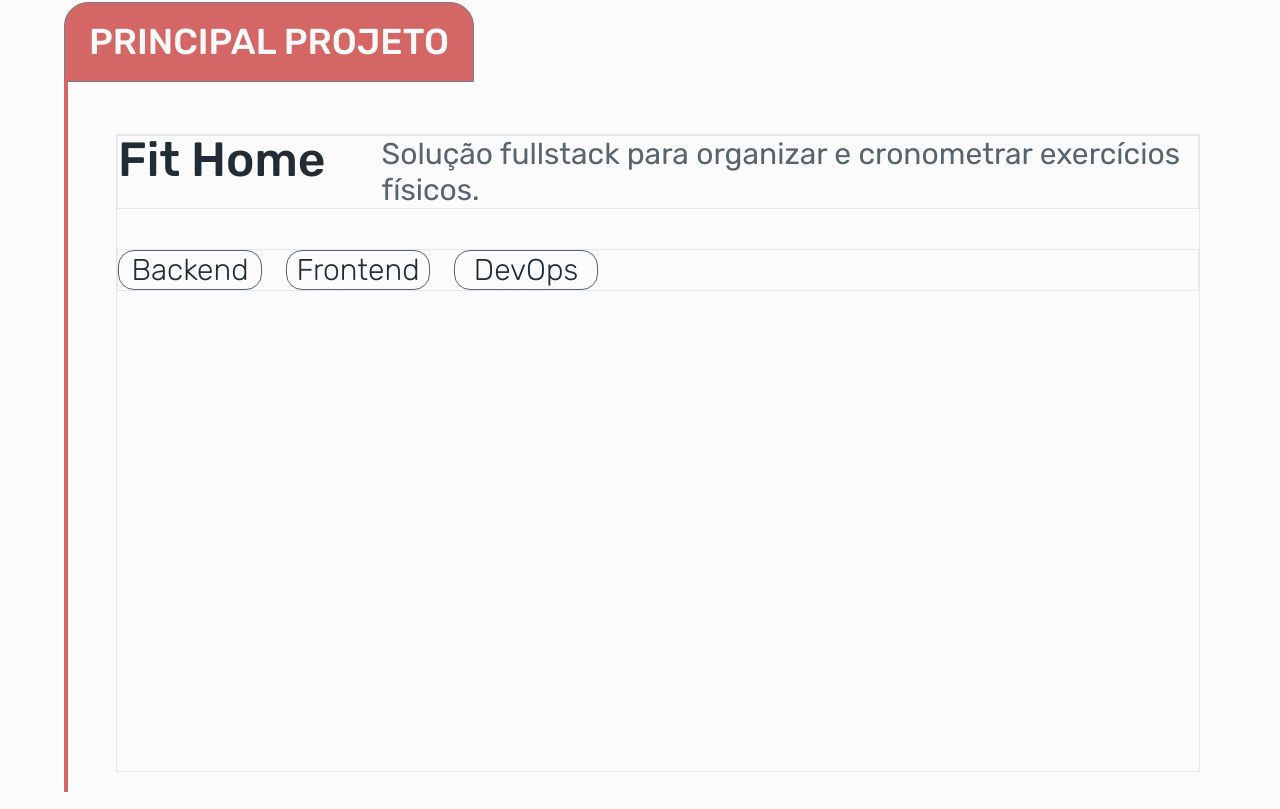
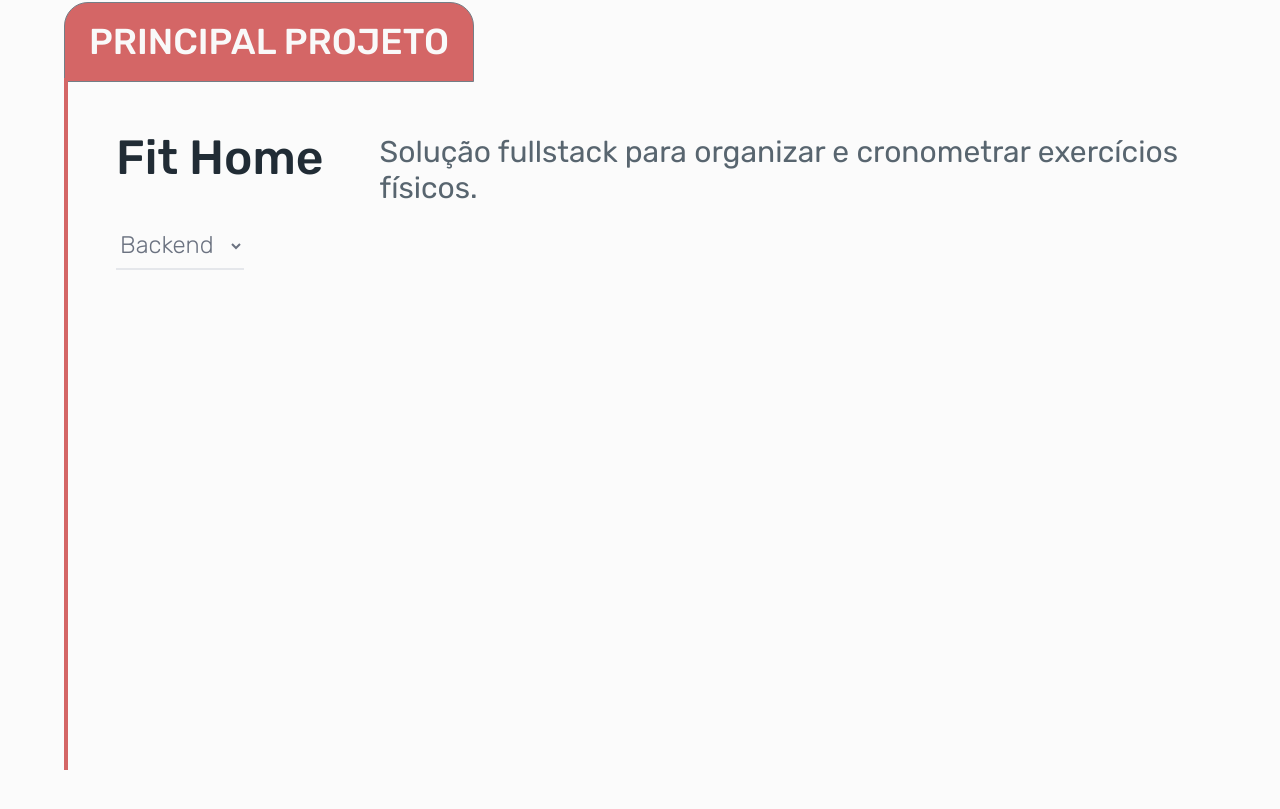
Before and after one commit to felipemalli/portfolio, a React (Vite) app: page / in a window 1280 px wide. Shown: the part 1511-2320 px from the top of the page. Built offline with nearby package versions, Linux system fonts and the light colour scheme.

Commit message:
feat: create select technology area

```diff
--- a/src/pages/LandingPage.tsx
+++ b/src/pages/LandingPage.tsx
@@ -31,26 +31,20 @@ export const LandingPage: React.FC = () => {
                   PRINCIPAL PROJETO
               </h2>
               <div className='border-t-4 md:border-0 md:border-l-4 border-primary-500 h-fit -mt-1 px-4 md:pl-12 pt-14 pb-5'>
-                <div className='border h-full'>
-                  <div className='flex gap-5 lg:gap-14 border flex-col lg:flex-row'>
+                <div className='h-full'>
+                  <div className='flex gap-5 lg:gap-14 flex-col lg:flex-row'>
                     <h3 className='text-customBlue-900 text-5xl font-medium whitespace-nowrap self-start'>Fit Home</h3>
                     <p className='text-3xl text-customBlue-500 self-end'>Solução fullstack para organizar e cronometrar exercícios físicos.</p>
                   </div>
-                  <div className='flex gap-6 mt-10 border flex-col sm:flex-row'>
-                    <button className='w-36 h-10 duration-200 active:bg-green-400 hover:bg-customGray-300 text-3xl font-light cursor-default border border-customBlue-500 rounded-2xl text-customBlue-900'>
-                      Backend
-                    </button>
-                    <button className='w-36 h-10 duration-200 active:bg-green-400 hover:bg-customGray-300 text-3xl font-light cursor-default border border-customBlue-500 rounded-2xl text-customBlue-900'>
-                    Frontend
-                    </button>
-                    <button className='w-36 h-10 duration-200 active:bg-green-400 hover:bg-customGray-300 text-3xl font-light cursor-default border border-customBlue-500 rounded-2xl text-customBlue-900'>
-                    DevOps
-                    </button>
+                  <div className='flex gap-6 mt-4 flex-col sm:flex-row'>
+                    <label htmlFor="underline_select" className="sr-only">Technology select</label>
+                    <select id="underline_select" className="w-32 py-2 text-2xl font-light text-gray-500 bg-transparent border-0 border-b-2 border-gray-200 focus:outline-none">
+                      <option value="backend" selected className='text-2xl font-light bg-secondary-500 border-none'>Backend</option>
+                      <option value="frontend" className='text-2xl font-light bg-secondary-500'>Frontend</option>
+                    </select>
                   </div>
                   <div className='h-[30rem]'></div>
-
                 </div>
-
               </div>
             </section>
           </article>
```
